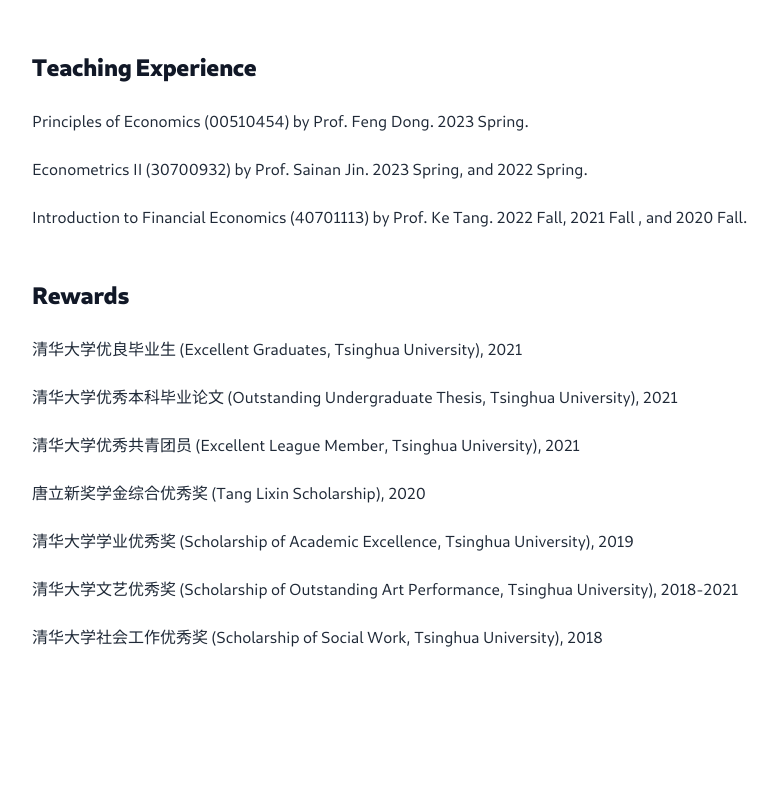
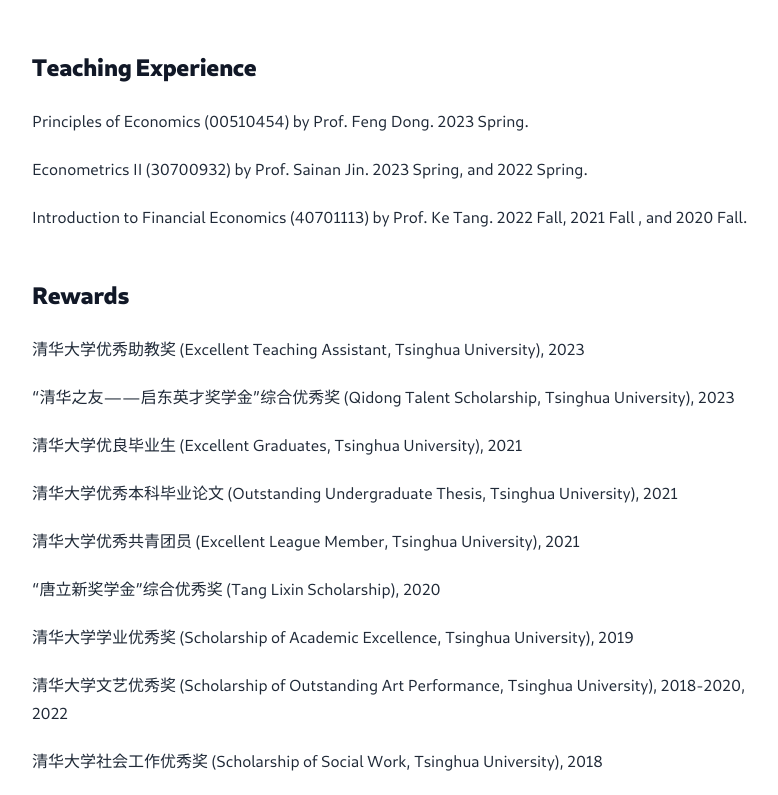
Before and after one commit to lijinpu/lijinpu.github.io, a Next.js app: page /cv in a window 1280 px wide. Shown: the part 882-1677 px from the top of the page, without its empty margins (232-1010 px from the left). Before the commit the page ends 1553 px from the top, so only its background shows below. Built offline with nearby package versions, Linux system fonts and the light colour scheme.

Commit message:
auto update

```diff
--- a/pages/cv.tsx
+++ b/pages/cv.tsx
@@ -49,6 +49,12 @@
         </p>
         <h2>Rewards</h2>
         <p>
+        清华大学优秀助教奖 (Excellent Teaching Assistant, Tsinghua University), 2023
+        </p>
+        <p>
+        “清华之友——启东英才奖学金”综合优秀奖 (Qidong Talent Scholarship, Tsinghua University), 2023
+        </p>
+        <p>
         清华大学优良毕业生 (Excellent Graduates, Tsinghua University), 2021
         </p>
         <p>
@@ -58,13 +64,13 @@
         清华大学优秀共青团员 (Excellent League Member, Tsinghua University), 2021
         </p>
         <p>
-        唐立新奖学金综合优秀奖 (Tang Lixin Scholarship), 2020
+        “唐立新奖学金”综合优秀奖 (Tang Lixin Scholarship), 2020
         </p>
         <p>
         清华大学学业优秀奖 (Scholarship of Academic Excellence, Tsinghua University), 2019
         </p>
         <p>
-        清华大学文艺优秀奖 (Scholarship of Outstanding Art Performance, Tsinghua University), 2018-2021
+        清华大学文艺优秀奖 (Scholarship of Outstanding Art Performance, Tsinghua University), 2018-2020, 2022
         </p>
         <p>
         清华大学社会工作优秀奖 (Scholarship of Social Work, Tsinghua University), 2018
```
